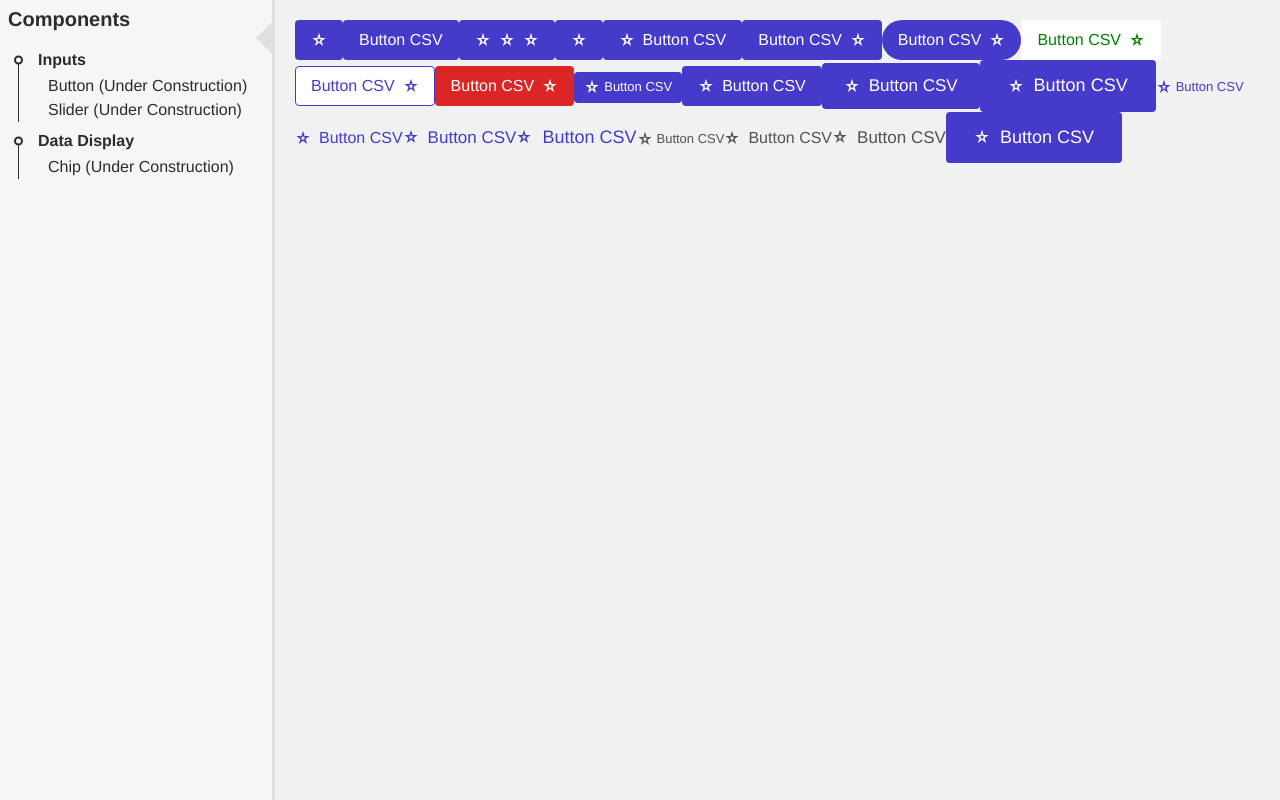
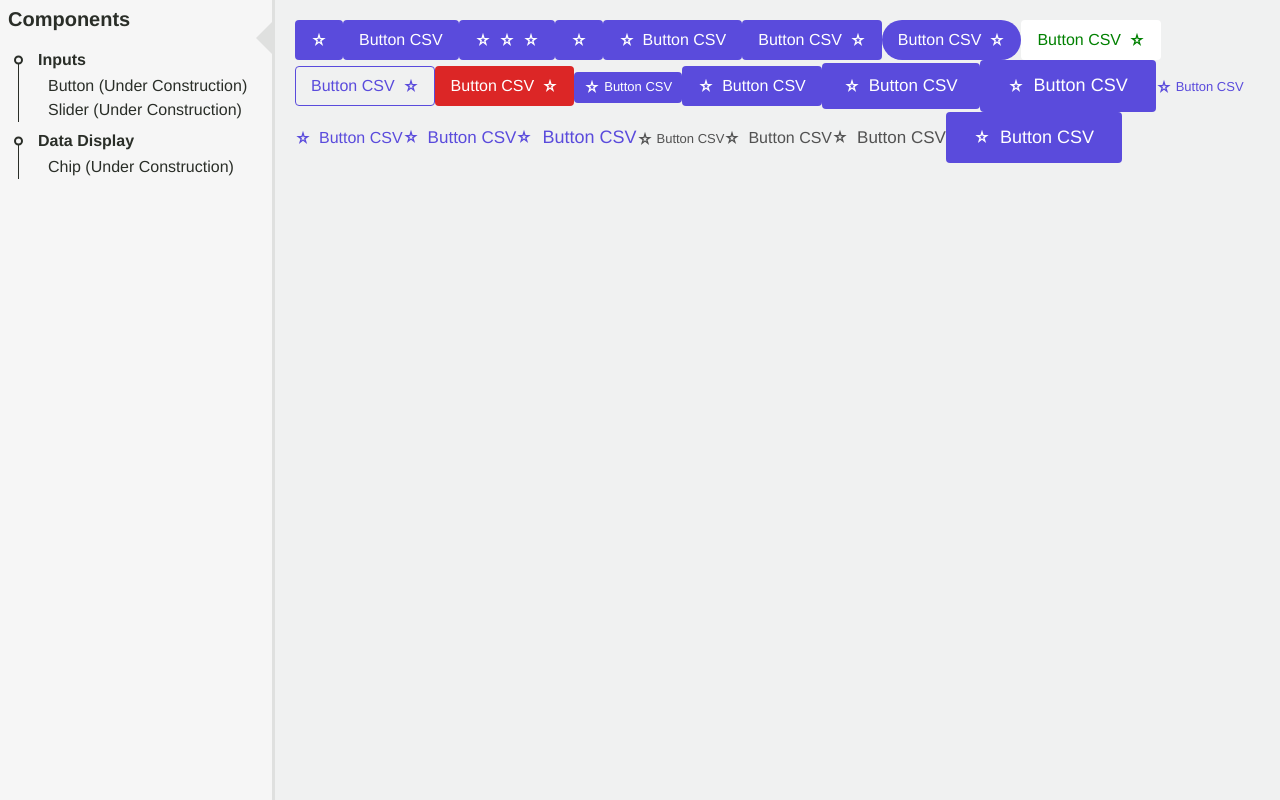
Before and after one commit to jalbe0076/component_kit, a Next.js app: page / in a window 1280 px wide. Built offline with nearby package versions, Linux system fonts and the light colour scheme.

Commit message:
Adjust base styles and remove default colours in JS

```diff
--- a/src/components/Button/Button.tsx
+++ b/src/components/Button/Button.tsx
@@ -34,8 +34,8 @@ const Button: React.FC<ButtonProps> = ({
     onClick,
     variant= "primary",
     className,
-    color = "#463ACB",
-    colorHover = "#3730A3",
+    color,
+    colorHover,
     rounded = false,
     iconLeft,
     iconLeftClassName,
--- a/src/components/Button/button.module.scss
+++ b/src/components/Button/button.module.scss
@@ -27,7 +27,14 @@
 }
 
 .btn {
-    --btn-secondary-color: #fff;
+    --btn-primary-color: rgb(90, 75, 220);
+    --btn-primary-color-hover: rgb(40, 30, 120);
+    --btn-secondary-color: rgb(255, 255, 255);
+
+    @media (prefers-color-scheme: dark) {
+        --btn-primary-color: rgb(100, 165, 227);
+        --btn-primary-color-hover: rgb(74, 145, 216);
+    }
     border-radius: var(--btn-border-radius);
     border: none;
     box-sizing: border-box;
@@ -68,11 +75,11 @@
     }
 
     &.destructive {
-        background-color: #dc2626;
+        background-color: rgb(220, 38, 38);
         color: var(--btn-secondary-color);
 
         &:hover:not([disabled]) {
-            background-color: #b91c1c;
+            background-color: rgb(185, 28, 28);
         }
     }
 }
@@ -84,9 +91,12 @@
 
 .secondary,
 .outline {
-    background-color: var(--btn-secondary-color);
     color: var(--btn-primary-color);
     fill: var(--btn-primary-color);
+}
+
+.secondary {
+    background-color: var(--btn-secondary-color);
 
     &:hover:not([disabled]) {
         color: var(--btn-secondary-color);
@@ -95,8 +105,16 @@
 }
 
 .outline {
+    background: none;
     padding: calc(var(--paddingY) - 1px) calc(var(--paddingX) - 1px);
     border: 1px solid var(--btn-primary-color);
+
+    &:hover:not([disabled]) {
+        background: none;
+        border-color: var(--btn-primary-color-hover);
+        color: var(--btn-primary-color-hover);
+        fill: var(--btn-primary-color-hover);
+    }
 }
 
 .link-color,
@@ -123,32 +141,32 @@
 }
 
 .link-grey {
-    color: #525252;
-    fill: #525252;
+    color: rgb(82, 82, 82);
+    fill: rgb(82, 82, 82);
 
     &:hover:not([disabled]) {
-        color: #171717;
-        fill: #171717;
+        color: rgb(23, 23, 23);
+        fill: rgb(23, 23, 23);
     }
 }
 
 @media (prefers-color-scheme: dark) {
     .secondary,
     .outline {
-        --btn-secondary-color: #e2e2e2;
+        --btn-secondary-color: rgb(226, 226, 226);
 
         &:hover:not([disabled]) {
-            --btn-secondary-color: #e2e2e2;
+            --btn-secondary-color: rgb(226, 226, 226);
         }
     }
 
     .link-grey {
-        color: #e2e2e2;
-        fill: #e2e2e2;
+        color: rgb(226, 226, 226);
+        fill: rgb(226, 226, 226);
 
         &:hover:not([disabled]) {
-            color: #ffffff;
-            fill: #ffffff;
+            color: rgb(255, 255, 255);
+            fill: rgb(255, 255, 255);
         }
     }
 }
```
